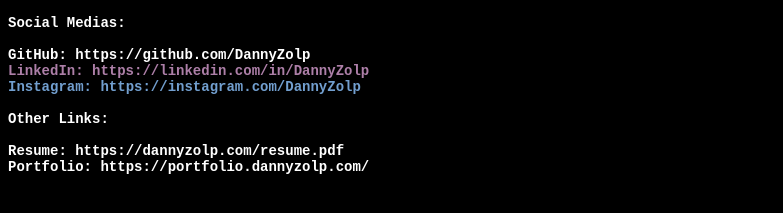
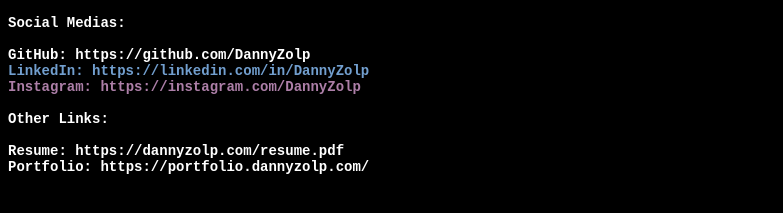
Before and after one commit to DannyZolp/website, a website: page html/public/plain.html in a window 1280 px wide. Shown: the part 215-428 px from the top of the page, without its empty margins (0-783 px from the left). Drawn offline with Linux system fonts and the light colour scheme.

Commit message:
fixed colors on plain website

```diff
--- a/html/public/plain.html
+++ b/html/public/plain.html
@@ -1,7 +1,7 @@
 <!DOCTYPE html>
 <html>
 	<head>
-		<title>plain.dannyzolp.com</title>
+		<title>dannyzolp.com/plain</title>
 	    <meta charset="UTF-8" />
     	<link rel="icon" href="/icon.png" type="image/png">
 	    <meta name="viewport" content="width=device-width, initial-scale=1.0" />
@@ -45,8 +45,8 @@
 			Social Medias:<br /><br />
 
 			<span style="color: white">GitHub: <a href="https://github.com/DannyZolp" target="_blank" style="color: white !important">https://github.com/DannyZolp</a></span><br />
-			<span style="color: #ad7fa8">LinkedIn: <a href="https://linkedin.com/in/DannyZolp" target="_blank" style="color: #ad7fa8 !important">https://linkedin.com/in/DannyZolp</a></span><br />
-			<span style="color: #729fcf">Instagram: <a href="https://instagram.com/DannyZolp" target="_blank" style="color: #729fcf !important">https://instagram.com/DannyZolp</a></span><br /><br />
+			<span style="color: #729fcf">LinkedIn: <a href="https://linkedin.com/in/DannyZolp" target="_blank" style="color: #729fcf !important">https://linkedin.com/in/DannyZolp</a></span><br />
+			<span style="color: #ad7fa8">Instagram: <a href="https://instagram.com/DannyZolp" target="_blank" style="color: #ad7fa8 !important">https://instagram.com/DannyZolp</a></span><br /><br />
 
 			Other Links:<br /><br />
 			<span>Resume: <a href="/resume.pdf" target="_blank">https://dannyzolp.com/resume.pdf</a></span><br />
```
